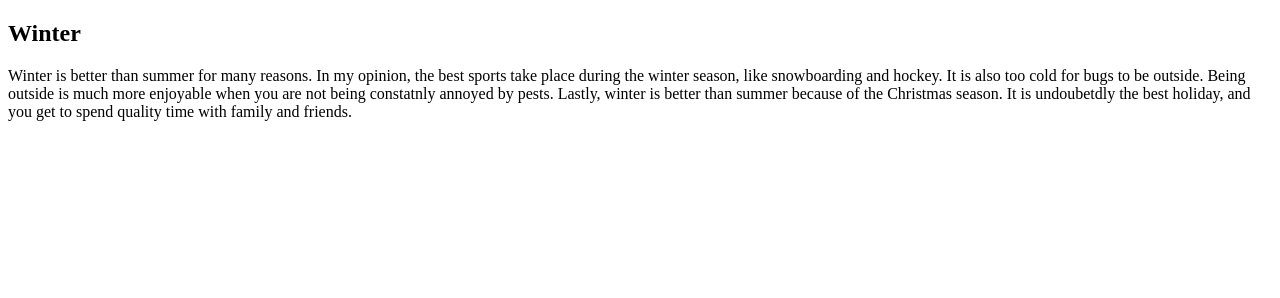
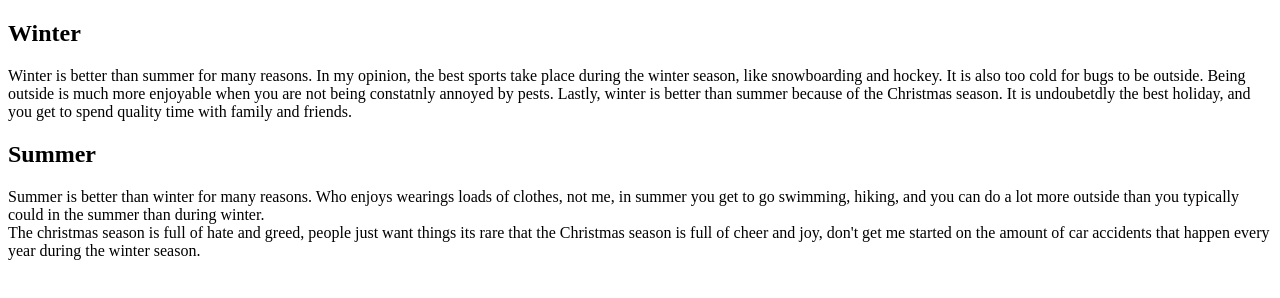
Before and after one commit to rharper3/harper_mastroianni_midterm, a plain HTML site: page index.html in a window 1280 px wide. Drawn offline with Linux system fonts and the light colour scheme.

Commit message:
added summer debate topic

```diff
--- a/index.html
+++ b/index.html
@@ -12,5 +12,13 @@
 	<p>
 	Winter is better than summer for many reasons. In my opinion, the best sports take place during the winter season, like snowboarding and hockey. It is also too cold for bugs to be outside. Being outside is much more enjoyable when you are not being constatnly annoyed by pests. Lastly, winter is better than summer because of the Christmas season. It is undoubetdly the best holiday, and you get to spend quality time with family and friends.</p>
 </section>
+
+<section>
+	<h1>Summer</h1>
+	<p>
+	Summer is better than winter for many reasons. Who enjoys wearings loads of clothes, not me, in summer you get to go swimming, hiking, and you can do a lot more outside than you typically could in the summer than during winter.
+	<br>
+	The christmas season is full of hate and greed, people just want things its rare that the Christmas season is full of cheer and joy, don't get me started on the amount of car accidents that happen every year during the winter season.</p>
+</section>
 </body>
 </html>
```
